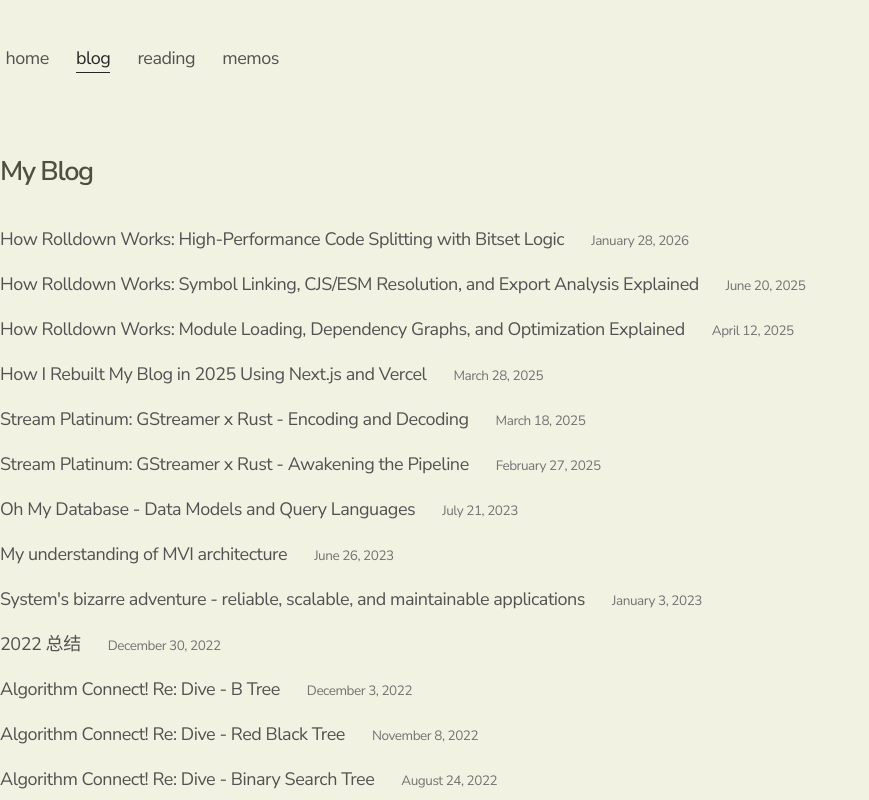
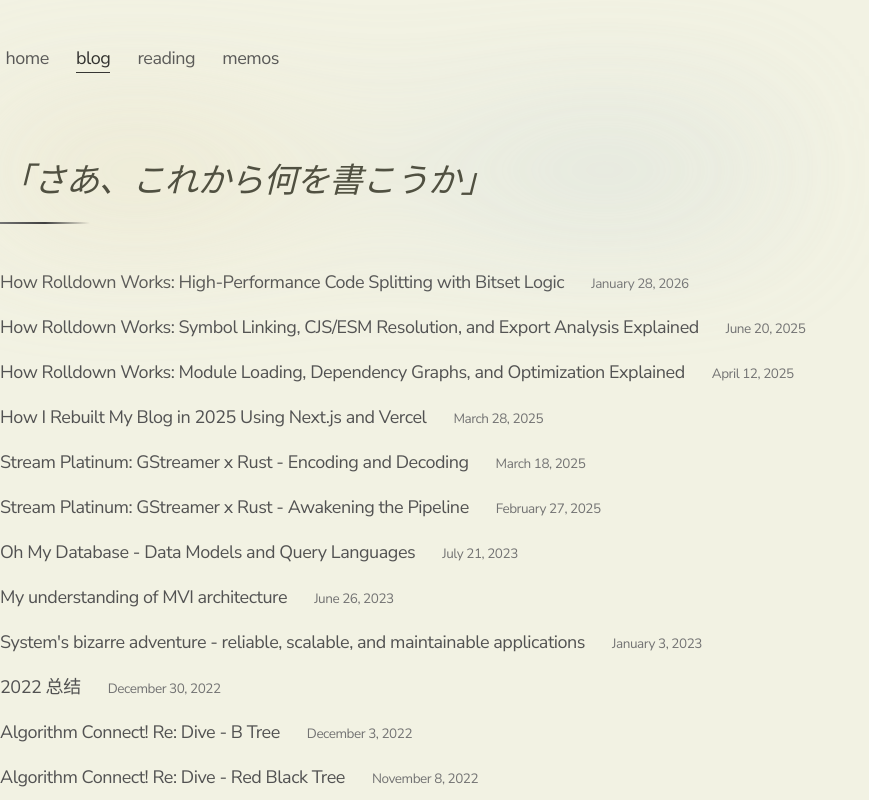
Before and after one commit to ShroXd/atriiy.dev, a Next.js app: page /blog in a window 1280 px wide. Shown: the top 800 px of the page, without its empty margins (0-869 px from the left). Built offline with nearby package versions, Linux system fonts and the light colour scheme.

Commit message:
feat: update page design

```diff
--- a/app/blog/page.tsx
+++ b/app/blog/page.tsx
@@ -12,9 +12,16 @@ export default function Page() {
     <PageTransition>
       <section>
         <FadeIn delay={0.2}>
-          <h1 className='font-montserrat mb-8 text-2xl font-semibold tracking-tighter'>
-            My Blog
-          </h1>
+          <div className='relative mb-10 max-w-2xl'>
+            <div
+              className='pointer-events-none absolute -inset-x-6 -top-10 h-28 bg-[radial-gradient(circle_at_20%_40%,rgba(229,220,188,0.55),transparent_45%),radial-gradient(circle_at_78%_30%,rgba(194,209,214,0.45),transparent_50%)] opacity-80 blur-3xl'
+              aria-hidden
+            />
+            <p className='font-baskerville relative text-3xl italic leading-relaxed tracking-tight text-[rgb(80,80,65)]'>
+              「さあ、これから何を書こうか」
+            </p>
+            <div className='relative mt-3 h-[1.5px] w-20 bg-gradient-to-r from-neutral-500 via-neutral-700 to-transparent' />
+          </div>
         </FadeIn>
         <FadeIn delay={0.3}>
           <BlogPosts />
--- a/app/memos/page.tsx
+++ b/app/memos/page.tsx
@@ -23,7 +23,7 @@ export default function Page() {
               aria-hidden
             />
             <p className='font-baskerville relative text-3xl italic leading-relaxed tracking-tight text-[rgb(80,80,65)]'>
-              「さあ、これから何を書こうか」
+              「遠くから見れば、大抵のものは綺麗に見える」
             </p>
             <div className='relative mt-3 h-[1.5px] w-20 bg-gradient-to-r from-neutral-500 via-neutral-700 to-transparent' />
           </div>
--- a/app/reading/page.tsx
+++ b/app/reading/page.tsx
@@ -51,8 +51,8 @@ export default function Page() {
               className='pointer-events-none absolute -inset-x-6 -top-10 h-28 bg-[radial-gradient(circle_at_20%_40%,rgba(229,220,188,0.55),transparent_45%),radial-gradient(circle_at_78%_30%,rgba(194,209,214,0.45),transparent_50%)] opacity-80 blur-3xl'
               aria-hidden
             />
-            <p className='relative font-baskerville text-3xl italic leading-relaxed tracking-tight text-[rgb(80,80,65)]'>
-              世界はメタファーだ
+            <p className='font-baskerville relative text-3xl italic leading-relaxed tracking-tight text-[rgb(80,80,65)]'>
+              「 世界はメタファーだ。」
             </p>
             <div className='relative mt-3 h-[1.5px] w-20 bg-gradient-to-r from-neutral-500 via-neutral-700 to-transparent' />
           </div>
@@ -60,7 +60,7 @@ export default function Page() {
 
         <FadeIn delay={0.35} className='mt-6 space-y-12'>
           <div className='relative space-y-16'>
-            <div className='pointer-events-none absolute left-3 top-2 bottom-0 w-px bg-gradient-to-b from-neutral-300 via-neutral-200 to-transparent' />
+            <div className='pointer-events-none absolute top-2 bottom-0 left-3 w-px bg-gradient-to-b from-neutral-300 via-neutral-200 to-transparent' />
             {sections
               .filter(section => section.entries.length > 0)
               .map((section, idx) => (
@@ -69,11 +69,11 @@ export default function Page() {
                   className='relative pl-10'
                   style={{ zIndex: sections.length - idx }}
                 >
-                  <div className='absolute -left-1 top-1.5 flex items-center justify-center'>
+                  <div className='absolute top-1.5 -left-1 flex items-center justify-center'>
                     <span className='h-3 w-3 rounded-full border border-neutral-500 bg-[rgb(242,242,227)] shadow-[0_0_0_6px_rgba(242,242,227,0.9)]' />
                   </div>
                   <div className='mb-6 flex items-center gap-3 text-[11px] uppercase tracking-[0.24em] text-neutral-500'>
-                    <span className='rounded-full bg-neutral-200/70 px-3 py-1 font-semibold'>
+                    <span className='rounded-full bg-neutral-200/70 py-1 px-3 font-semibold'>
                       {section.title}
                     </span>
                     <span className='h-px flex-1 bg-gradient-to-r from-neutral-300 via-neutral-200 to-transparent' />
```
